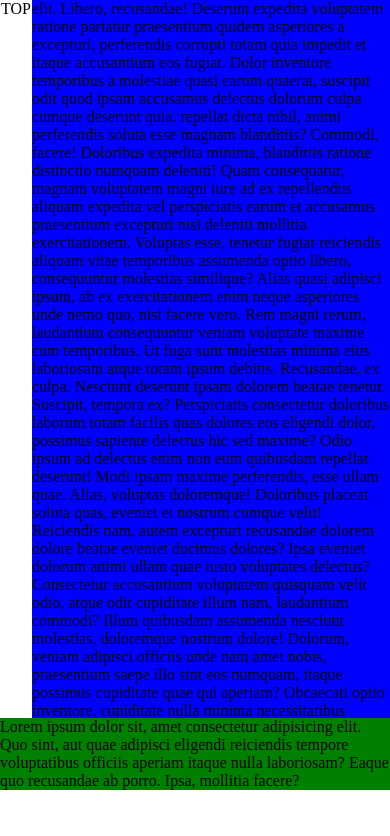
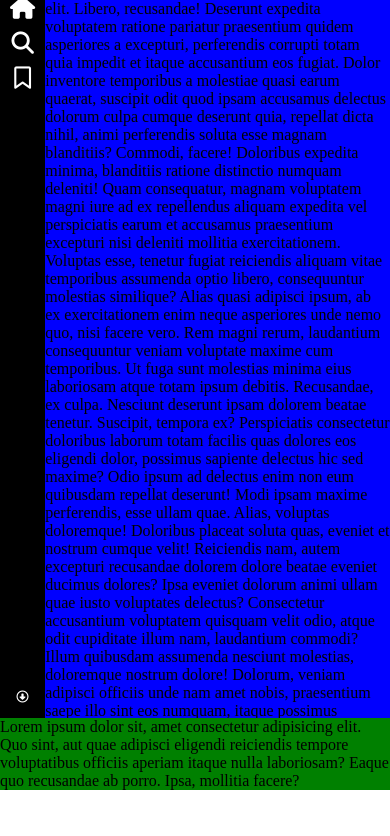
Before and after one commit to RiccardoGarbo/html-css-spotifyweb, a plain HTML site: page index.html in a window 390 px wide. Shown: the part 54-890 px from the top of the page. Drawn offline with Linux system fonts and the light colour scheme.

Commit message:
sidebar html/css mobile

```diff
--- a/css/style.css
+++ b/css/style.css
@@ -20,8 +20,36 @@ main {
     justify-content: space-between;
     flex-direction: column;
     align-items: center;
+    background-color: black;
+    color: white;
+    padding: 10px;
+}
 
+.sidebar-top {
+    line-height: 35px;
+    font-size: 1.4rem;
+    text-align: center;
 }
+
+.sidebar-bot {
+    line-height: 30px;
+    text-align: center;
+}
+
+.content-sidebar ul {
+    list-style-type: none;
+}
+
+.fa-circle-down {
+    font-size: 12px;
+    margin-bottom: 20px;
+}
+
+.fa-circle-user {
+    font-size: 1.5rem;
+}
+
+
 
 /*content main*/
 .content-body {
--- a/index.html
+++ b/index.html
@@ -16,16 +16,16 @@
         <div class="content-sidebar">
             <div class="sidebar-top">
                 <ul>
-                    <li>TOP</li>
-                    <li>TOP</li>
-                    <li>TOP</li>
-                    <li>TOP</li>
+                    <li><i class="fa-brands fa-spotify "></i></li>
+                    <li><i class="fa-solid fa-house "></i></li>
+                    <li><i class="fa-solid fa-magnifying-glass "></i></li>
+                    <li><i class="fa-regular fa-bookmark"></i></li>
                 </ul>
             </div>
             <div class="sidebar-bot">
                 <ul>
-                    <li>BOT</li>
-                    <li>BOT</li>
+                    <li><i class="fa-regular fa-circle-down"></i></li>
+                    <li><i class="fa-solid fa-circle-user"></i></li>
                 </ul>
             </div>
         </div>
```
